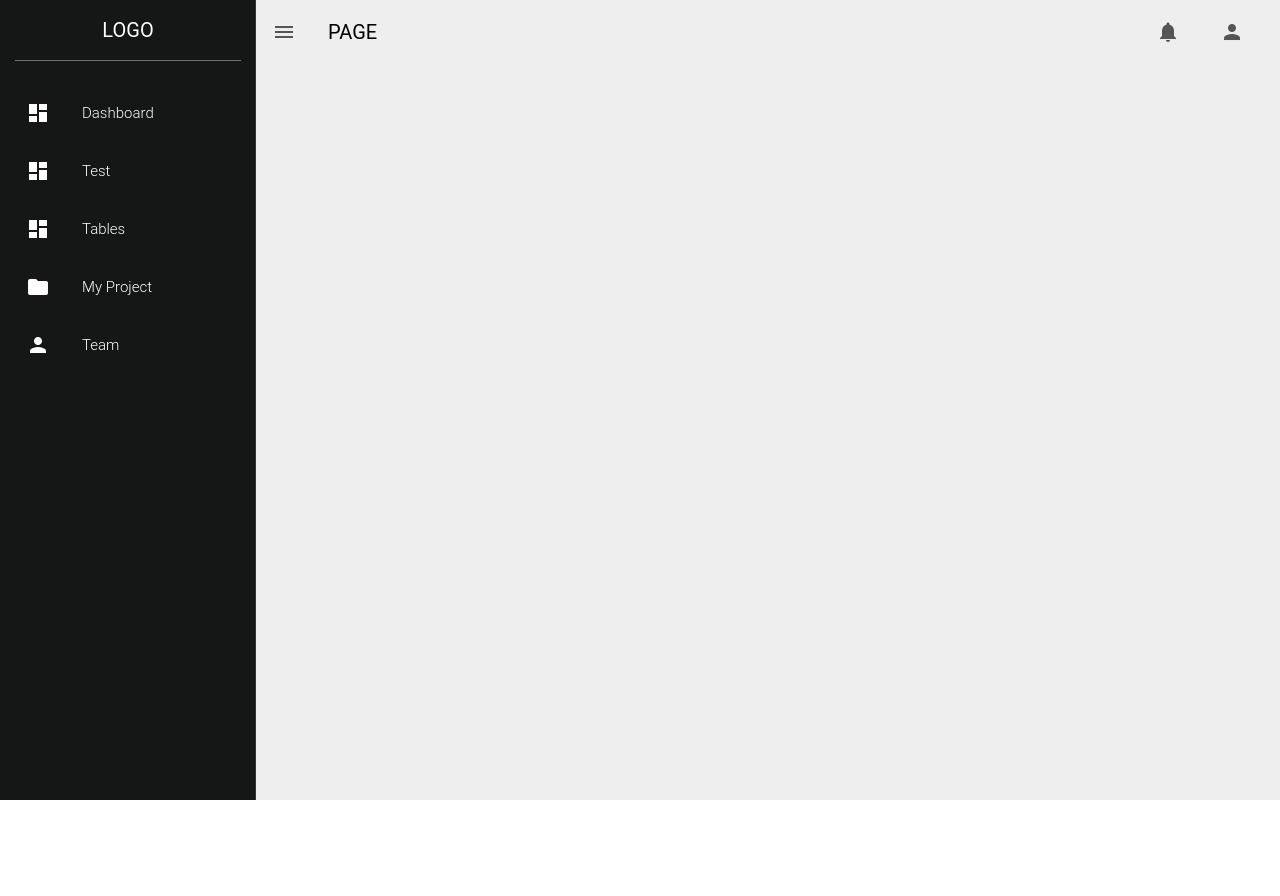
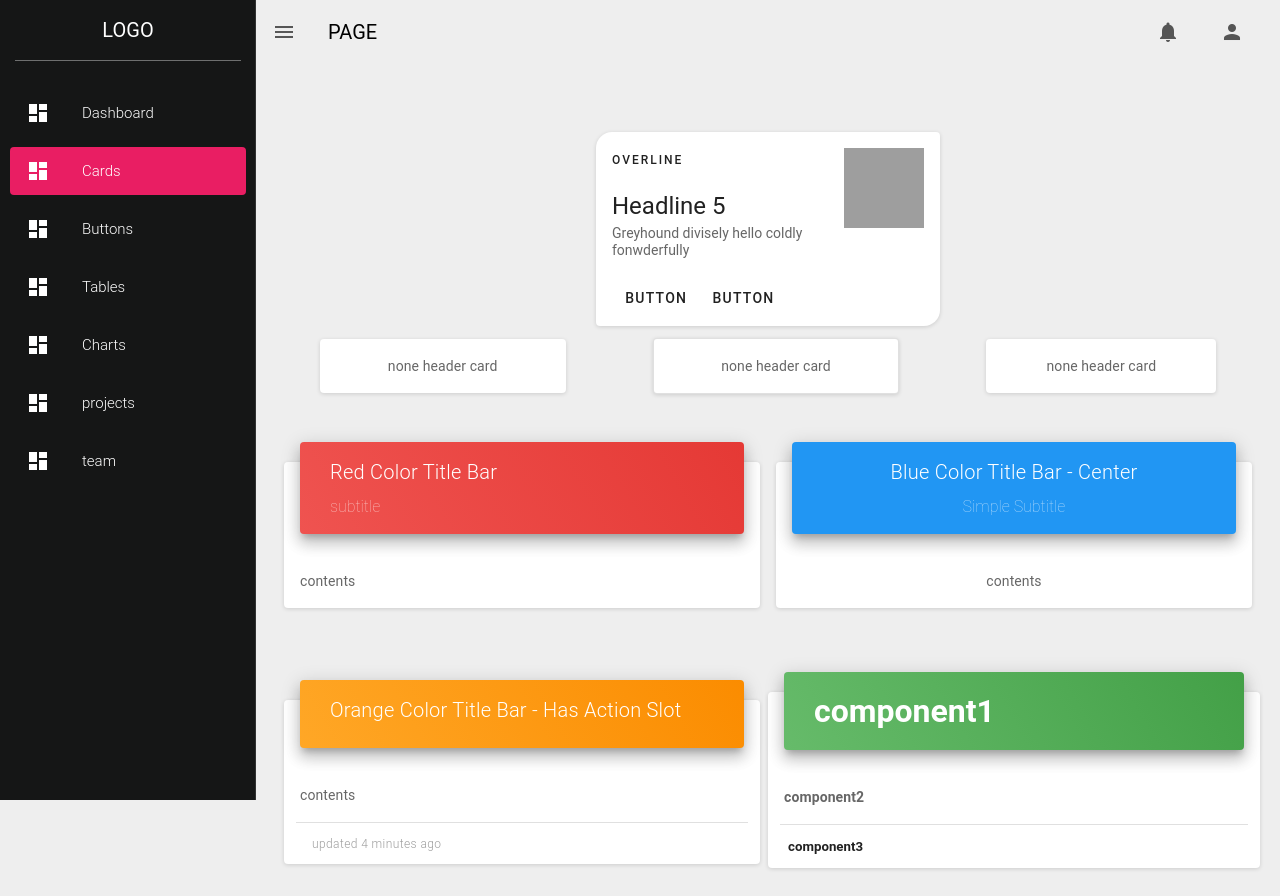
Before and after one commit to SSongEY/VueTest, a Vue app: page /cards in a window 1280 px wide. Before the commit the page ends 800 px from the top, so only its background shows below. Built offline with nearby package versions, Linux system fonts and the light colour scheme; the HTML template or start-up script is replaced by a standard one.

Commit message:
routes 수정

```diff
--- a/package.json
+++ b/package.json
@@ -11,7 +11,7 @@
     "core-js": "^3.6.4",
     "vue": "^2.6.10",
     "vue-router": "^3.1.3",
-    "vuetify": "^2.1.11"
+    "vuetify": "2.2.6"
   },
   "devDependencies": {
     "@vue/cli-plugin-babel": "^4.0.0",
--- a/src/components/Navbar.vue
+++ b/src/components/Navbar.vue
@@ -19,8 +19,8 @@
                     </v-btn>
                 </template>
                 <v-list flat>
-                    <v-list-item v-for="link in links" :key="link.text" router :to="link.route" active-class="border">
-                        <v-list-item-title>{{link.text}}</v-list-item-title>
+                    <v-list-item v-for="route in routes" :key="route.name" router :to="route.path" active-class="border">
+                        <v-list-item-title>{{route.name}}</v-list-item-title>
                     </v-list-item>
                 </v-list>
             </v-menu>
@@ -43,12 +43,12 @@
             </div>
             <hr class="app-menu-separator">
             <v-list flat>
-                <v-list-item class="app-menu-item" v-for="link in links" :key="link.text" router :to="link.route" active-class="border">
+                <v-list-item class="app-menu-item" v-for="route in routes" :key="route.name" router :to="route.path" active-class="border">
                     <v-list-item-action>
-                        <v-icon>{{link.icon}}</v-icon>
+                        <v-icon>{{route.icon}}</v-icon>
                     </v-list-item-action>
                     <v-list-item-content>
-                        <v-list-item-title class="app-menu-item-text">{{link.text}}</v-list-item-title>
+                        <v-list-item-title class="app-menu-item-text">{{route.name}}</v-list-item-title>
                     </v-list-item-content>
                 </v-list-item>
             </v-list>
@@ -57,23 +57,15 @@
 </template>
 <script>
 // import Popup from './Popup.vue'
-
+import routes from '../router/routes';
 export default {
     data: () => ({
         drawer: true,
-        links: [
-            {icon: 'dashboard', text: 'Dashboard', route: '/'},
-            {icon: 'dashboard', text: 'Test', route: '/test'},
-            {icon: 'dashboard', text: 'Tables', route: '/tables'},
-            {icon: 'folder', text: 'My Project', route: '/projects'},
-            {icon: 'person', text: 'Team', route: '/team'}
-        ]
-
+        routes: routes,
     }),
     components: {
         // Popup
     },
-
 
 }
 </script>
--- a/src/router/index.js
+++ b/src/router/index.js
@@ -1,49 +1,13 @@
-import Vue from 'vue'
-import VueRouter from 'vue-router'
-import Dashboard from '../views/Dashboard.vue'
-import Projects from '../views/Projects.vue'
-import Team from '../views/Team.vue'
-import Test from '../views/Test.vue'
-import Tables from '../views/Tables.vue'
+import Vue from 'vue';
+import VueRouter from 'vue-router';
+import routes from './routes';
 
-Vue.use(VueRouter)
-
-const routes = [
-  {
-    path: '/',
-    name: 'dashboard',
-    component: Dashboard
-  },
-  {
-    path: '/test',
-    name: 'test',
-    component: Test
-  },
-  {
-    path: '/tables',
-    name: 'tables',
-    component: Tables
-  },
-  {
-    path: '/projects',
-    name: 'projects',
-    component: Projects
-    // route level code-splitting
-    // this generates a separate chunk (about.[hash].js) for this route
-    // which is lazy-loaded when the route is visited.
-    //component: () => import(/* webpackChunkName: "about" */ '../views/About.vue')
-  },
-  {
-    path: '/team',
-    name: 'team',
-    component: Team
-  }
-]
+Vue.use(VueRouter);
 
 const router = new VueRouter({
   mode: 'history',
   base: process.env.BASE_URL,
   routes
-})
+});
 
-export default router
+export default router;
--- /dev/null
+++ b/src/router/routes.js
@@ -0,0 +1,58 @@
+import Dashboard from '../views/Dashboard.vue';
+import Projects from '../views/Projects.vue';
+import Team from '../views/Team.vue';
+
+import Cards from '../views/Cards';
+import Buttons from '../views/Buttons.vue';
+import Tables from '../views/Tables.vue';
+import Charts from '../views/Charts.vue';
+
+const routes = [
+    {
+        path: '/',
+        name: 'Dashboard',
+        icon: 'dashboard',
+        component: Dashboard
+    },
+    {
+        path: '/cards',
+        name: 'Cards',
+        icon: 'dashboard',
+        component: Cards
+    },
+    {
+        path: '/buttons',
+        name: 'Buttons',
+        icon: 'dashboard',
+        component: Buttons
+    },
+    {
+        path: '/tables',
+        name: 'Tables',
+        icon: 'dashboard',
+        component: Tables
+    },
+    {
+        path: '/charts',
+        name: 'Charts',
+        icon: 'dashboard',
+        component: Charts
+    },
+    {
+        path: '/projects',
+        name: 'projects',
+        icon: 'dashboard',
+        component: Projects
+        // route level code-splitting
+        // this generates a separate chunk (about.[hash].js) for this route
+        // which is lazy-loaded when the route is visited.
+        //component: () => import(/* webpackChunkName: "about" */ '../views/About.vue')
+    },
+    {
+        path: '/team',
+        name: 'team',
+        icon: 'dashboard',
+        component: Team
+    }
+];
+export default routes;
--- a/src/views/Test.vue
+++ b/src/views/Buttons.vue
@@ -1,66 +1,6 @@
 <template>
     <div class="Test">
         <v-container>
-
-
-
-
-            <!---- Card ---->
-            <v-layout align-center justify-space-around row fill-height mt-4>
-                <v-flex xs12 class="text-center">
-                    <c-card>
-                        <v-flex xs12>
-                            <div>none header card</div>
-                        </v-flex>
-                    </c-card>
-                </v-flex>
-            </v-layout>
-
-            <v-layout align-center justify-space-around row fill-height mt-4>
-                <v-flex xs6 pa-2>
-                    <c-card color="red" title="Red Color Title Bar" text="subtitle">
-                        <v-flex xs2>
-                            <div>contents</div>
-                        </v-flex>
-                    </c-card>
-                </v-flex>
-                <v-flex xs6 pa-2>
-                    <c-card class="text-center" color="blue" title="Blue Color Title Bar - Center" text="Simple Subtitle">
-                        <v-flex xs12 class="text-center">
-                            <div>contents</div>
-                        </v-flex>
-                    </c-card>
-                </v-flex>
-            </v-layout>
-
-            <v-layout row fill-height mt-4>
-                <v-flex xs6 pa-2>
-                    <c-card color="orange" title="Orange Color Title Bar - Has Action Slot">
-                        <v-flex xs12>
-                            <div>contents</div>
-                        </v-flex>
-                        <template slot="actions">
-                            <v-icon class="mr-2" small>mdi-clock-outline</v-icon>
-                            <span class="caption grey--text font-weight-light">updated 4 minutes ago</span>
-                        </template>
-                    </c-card>
-                </v-flex>
-                <v-flex xs6>
-                    <c-card color="green">
-                        <template slot="header">
-                            <h1>component1</h1>
-                        </template>
-                        <v-flex xs12>
-                            <h4>component2</h4>
-                        </v-flex>
-                        <template slot="actions">
-                            <h5>component3</h5>
-                        </template>
-                    </c-card>
-                </v-flex>
-            </v-layout>
-
-            <!---- Button ---->
             <v-layout align-center justify-space-around row fill-height mt-4>
                 <v-flex xs12>
                     <c-card color="indigo" title="Default Button">
--- /dev/null
+++ b/src/views/Cards.vue
@@ -0,0 +1,119 @@
+<template>
+    <div class="Test">
+        <v-container>
+
+            <v-layout align-center justify-space-around row fill-height mt-4>
+                <v-flex xs12>
+                    <v-card
+                        class="mx-auto"
+                        max-width="344"
+                        shaped
+                    >
+                        <v-list-item three-line>
+                            <v-list-item-content>
+                                <div class="overline mb-4">OVERLINE</div>
+                                <v-list-item-title class="headline mb-1">Headline 5</v-list-item-title>
+                                <v-list-item-subtitle>Greyhound divisely hello coldly fonwderfully</v-list-item-subtitle>
+                            </v-list-item-content>
+
+                            <v-list-item-avatar
+                                    tile
+                                    size="80"
+                                    color="grey"
+                            ></v-list-item-avatar>
+                        </v-list-item>
+
+                        <v-card-actions>
+                            <v-btn text>Button</v-btn>
+                            <v-btn text>Button</v-btn>
+                        </v-card-actions>
+                    </v-card>
+                </v-flex>
+            </v-layout>
+
+            <!---- Card ---->
+            <v-layout align-center justify-space-around row fill-height mt-4>
+                <v-flex xs3 class="text-center" ma-2>
+                    <c-card>
+                        <v-flex xs12>
+                            <div>none header card</div>
+                        </v-flex>
+                    </c-card>
+                </v-flex>
+                <v-flex xs3 class="text-center" ma-2>
+                    <c-card outlined>
+                        <v-flex xs12>
+                            <div>none header card</div>
+                        </v-flex>
+                    </c-card>
+                </v-flex>
+                <v-flex xs3 class="text-center" pa-2>
+                    <c-card sharped>
+                        <v-flex xs12>
+                            <div>none header card</div>
+                        </v-flex>
+                    </c-card>
+                </v-flex>
+            </v-layout>
+
+            <v-layout align-center justify-space-around row fill-height mt-4>
+                <v-flex xs6 pa-2>
+                    <c-card color="red" title="Red Color Title Bar" text="subtitle">
+                        <v-flex xs2>
+                            <div>contents</div>
+                        </v-flex>
+                    </c-card>
+                </v-flex>
+                <v-flex xs6 pa-2>
+                    <c-card class="text-center" color="blue" title="Blue Color Title Bar - Center" text="Simple Subtitle">
+                        <v-flex xs12 class="text-center">
+                            <div>contents</div>
+                        </v-flex>
+                    </c-card>
+                </v-flex>
+            </v-layout>
+
+            <v-layout row fill-height mt-4>
+                <v-flex xs6 pa-2>
+                    <c-card color="orange" title="Orange Color Title Bar - Has Action Slot">
+                        <v-flex xs12>
+                            <div>contents</div>
+                        </v-flex>
+                        <template slot="actions">
+                            <v-icon class="mr-2" small>mdi-clock-outline</v-icon>
+                            <span class="caption grey--text font-weight-light">updated 4 minutes ago</span>
+                        </template>
+                    </c-card>
+                </v-flex>
+                <v-flex xs6>
+                    <c-card color="green">
+                        <template slot="header">
+                            <h1>component1</h1>
+                        </template>
+                        <v-flex xs12>
+                            <h4>component2</h4>
+                        </v-flex>
+                        <template slot="actions">
+                            <h5>component3</h5>
+                        </template>
+                    </c-card>
+                </v-flex>
+            </v-layout>
+        </v-container>
+    </div>
+</template>
+
+<script>
+    export default {
+        data: () => ({
+        }),
+        methods: {
+            onClickRed: function(e) {
+                alert('onClickRed')
+            },
+            onClickGreen: function(e) {
+                alert('onClickGreen')
+            }
+        }
+    }
+</script>
```
